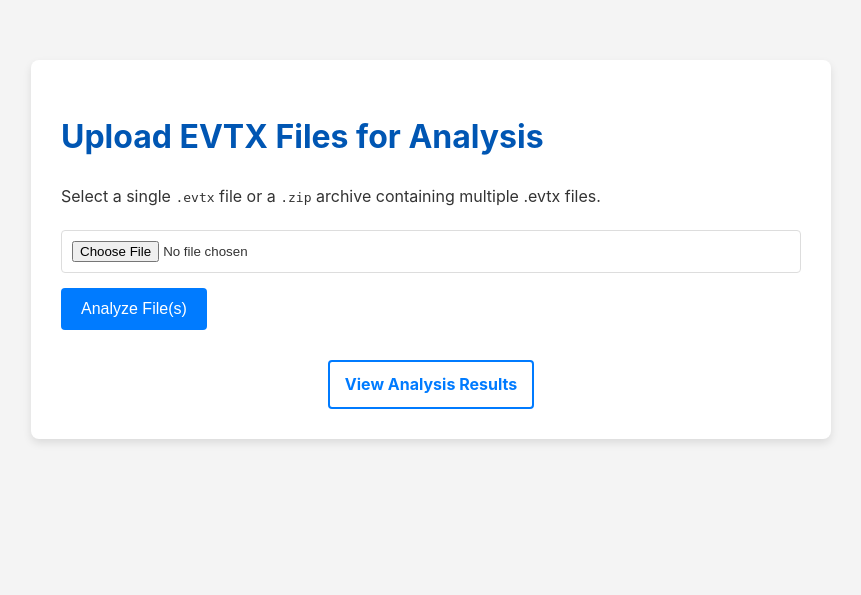
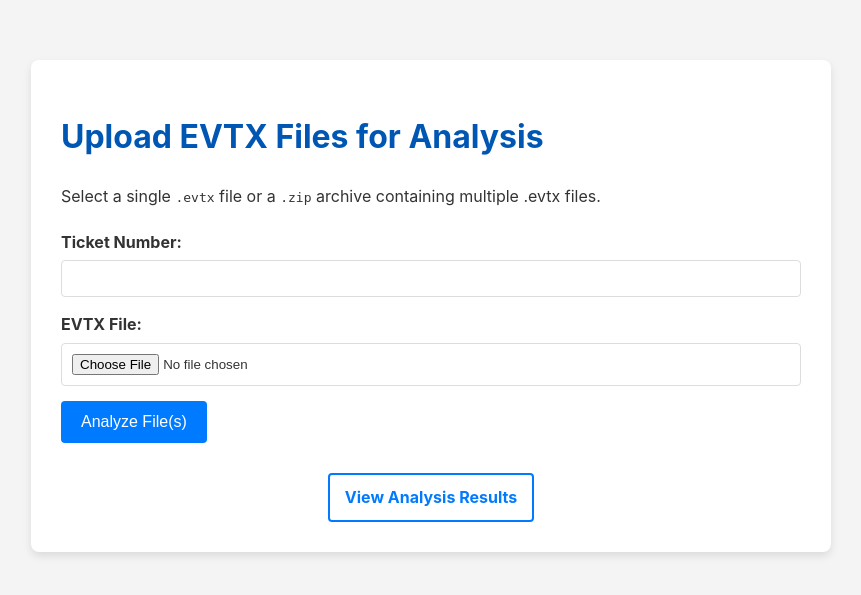
Before and after one commit to TheDr1ver/chayabusaw, a FastAPI app: page / in a window 1280 px wide. Shown: the top 595 px of the page, without its empty margins (209-1070 px from the left). Run offline with FastAPI, Linux system fonts and the light colour scheme; parts of the project's set-up code (start-up, migrations or seed data) failed here and were passed over.

Commit message:
add ticket input for better organization

```diff
--- a/app/main.py
+++ b/app/main.py
@@ -102,16 +102,16 @@ def parse_evtx_to_jsonl(evtx_path: Path, jsonl_output_path: Path):
     except Exception as e:
         logger.error(f"Error parsing {evtx_path}: {e}")
 
-def run_analysis(evtx_path: Path):
+def run_analysis(evtx_path: Path, ticket_number: str):
     """Runs Chainsaw, Hayabusa, and EVTX-to-JSONL parsing on a single file."""
 
     file_stem = evtx_path.stem  # e.g., "Security" from "Security.evtx"
-    logger.info(f"--- Starting analysis for {evtx_path.name} ---")
+    logger.info(f"--- Starting analysis for {evtx_path.name} (Ticket: {ticket_number}) ---")
 
     # 1. Run Chainsaw
-    chainsaw_output_dir = RESULTS_DIR / f"{file_stem}"
-    chainsaw_output_dir.mkdir(exist_ok=True)
-    chainsaw_output_file = RESULTS_DIR / f"{file_stem}" / f"{file_stem}_chainsaw_report.json"
+    chainsaw_output_dir = RESULTS_DIR / ticket_number / file_stem
+    chainsaw_output_dir.mkdir(parents=True, exist_ok=True)
+    chainsaw_output_file = chainsaw_output_dir / f"{file_stem}_chainsaw_report.json"
     logger.info(f"Running Chainsaw on {evtx_path.name}...")
     try:
         # Command: chainsaw hunt /path/to/file.evtx --json -o /path/to/output.json
@@ -128,10 +128,10 @@ def run_analysis(evtx_path: Path):
 
     # 2. Run Hayabusa
     # Specify output path for the JSONL report
-    hayabusa_jsonl_output = RESULTS_DIR / f"{file_stem}" / f"{file_stem}_hayabusa_report.jsonl"
+    hayabusa_jsonl_output = RESULTS_DIR / ticket_number / file_stem / f"{file_stem}_hayabusa_report.jsonl"
     # Specify output directory for the HTML report
-    hayabusa_html_output_dir = RESULTS_DIR / f"{file_stem}"
-    hayabusa_html_output_dir.mkdir(exist_ok=True) # Ensure directory exists
+    hayabusa_html_output_dir = RESULTS_DIR / ticket_number / file_stem
+    hayabusa_html_output_dir.mkdir(parents=True, exist_ok=True) # Ensure directory exists
     hayabusa_html_output_file = hayabusa_html_output_dir / "index.html"
 
     logger.info(f"Running Hayabusa on {evtx_path.name}...")
@@ -173,20 +173,19 @@ def run_analysis(evtx_path: Path):
         logger.error("Error: 'hayabusa' command not found. Is it in the system's PATH?")
 
     # 3. Parse EVTX to JSONL
-    # // jsonl_output_file = JSONL_DIR / f"{file_stem}.jsonl"
-    jsonl_output_file = RESULTS_DIR / f"{file_stem}" / f"{file_stem}_dump.jsonl"
+    jsonl_output_file = RESULTS_DIR / ticket_number / file_stem / f"{file_stem}_dump.jsonl"
     parse_evtx_to_jsonl(evtx_path, jsonl_output_file)
 
     # 4. Copy all .json and .jsonl files to the JSONL directory
-    dest_dir = JSONL_DIR / f"{file_stem}"
-    dest_dir.mkdir(exist_ok=True)
+    dest_dir = JSONL_DIR / ticket_number / file_stem
+    dest_dir.mkdir(parents=True, exist_ok=True)
 
-    src_dir = RESULTS_DIR / f"{file_stem}"
+    src_dir = RESULTS_DIR / ticket_number / file_stem
     for pattern in ("*.json", "*.jsonl"):
         for src_file in src_dir.glob(pattern):
             shutil.copy2(src_file, dest_dir / src_file.name)
 
-    logger.info(f"--- Finished analysis for {evtx_path.name} ---")
+    logger.info(f"--- Finished analysis for {evtx_path.name} (Ticket: {ticket_number}) ---")
 
 # --- API Endpoints ---
 @app.get("/", response_class=HTMLResponse)
@@ -195,15 +194,23 @@ async def get_upload_form(request: Request):
     return templates.TemplateResponse("index.html", {"request": request})
 
 @app.post("/evtx")
-async def handle_file_upload(file: UploadFile = File(...)):
+async def handle_file_upload(file: UploadFile = File(...), ticket_number: str = Form(...)):
     """Handles file upload, extraction, and triggers analysis."""
+
+    # Validate ticket number (basic validation)
+    if not ticket_number or not ticket_number.strip():
+        logger.error("Ticket number is required but was empty")
+        return RedirectResponse(url="/?error=ticket_required", status_code=303)
+
+    ticket_number = ticket_number.strip()
+    logger.info(f"Processing upload for ticket: {ticket_number}")
 
     # Create a unique temporary directory for this upload session
     session_id = str(uuid.uuid4())
     session_dir:Path = UPLOAD_DIR / session_id
     session_dir.mkdir()
 
-    upload_path = session_dir / file.filename
+    upload_path = session_dir / (file.filename or "uploaded_file")
 
     try:
         # Save the uploaded file
@@ -225,7 +232,7 @@ async def handle_file_upload(file: UploadFile = File(...)):
             logger.warning("No .evtx files found in the upload.")
         else:
             for evtx_file in evtx_files:
-                run_analysis(evtx_file)
+                run_analysis(evtx_file, ticket_number)
 
     finally:
         # Clean up the temporary upload session directory
@@ -285,27 +292,35 @@ async def show_results(request: Request):
 
 @app.get("/evtx-results", response_class=HTMLResponse)
 async def show_results(request: Request):
-    results_by_source = {}
+    results_by_ticket = {}
 
-    # each <file_stem> folder lives directly under RESULTS_DIR
-    for source_dir in sorted(RESULTS_DIR.iterdir()):
-        if not source_dir.is_dir():
+    # Now we have structure: RESULTS_DIR / {ticket_number} / {file_stem}
+    for ticket_dir in sorted(RESULTS_DIR.iterdir()):
+        if not ticket_dir.is_dir():
             continue
 
-        stem = source_dir.name
-        jsonl      = source_dir / f"{stem}_dump.jsonl"
-        chainsaw   = source_dir / f"{stem}_chainsaw_report.json"
-        hay_jsonl  = source_dir / f"{stem}_hayabusa_report.jsonl"
-        html_index = source_dir / "index.html"
+        ticket_number = ticket_dir.name
+        results_by_ticket[ticket_number] = {}
 
-        results_by_source[stem] = {
-            "jsonl":             f"/static_results/{stem}/{jsonl.name}"      if jsonl.exists()      else None,
-            "chainsaw":          f"/static_results/{stem}/{chainsaw.name}"   if chainsaw.exists()   else None,
-            "hayabusa_jsonl":    f"/static_results/{stem}/{hay_jsonl.name}"  if hay_jsonl.exists()  else None,
-            "hayabusa_html":     f"/static_results/{stem}/{html_index.name}" if html_index.exists() else None,
-        }
+        # Each ticket can have multiple file stems
+        for source_dir in sorted(ticket_dir.iterdir()):
+            if not source_dir.is_dir():
+                continue
+
+            stem = source_dir.name
+            jsonl      = source_dir / f"{stem}_dump.jsonl"
+            chainsaw   = source_dir / f"{stem}_chainsaw_report.json"
+            hay_jsonl  = source_dir / f"{stem}_hayabusa_report.jsonl"
+            html_index = source_dir / "index.html"
+
+            results_by_ticket[ticket_number][stem] = {
+                "jsonl":             f"/static_results/{ticket_number}/{stem}/{jsonl.name}"      if jsonl.exists()      else None,
+                "chainsaw":          f"/static_results/{ticket_number}/{stem}/{chainsaw.name}"   if chainsaw.exists()   else None,
+                "hayabusa_jsonl":    f"/static_results/{ticket_number}/{stem}/{hay_jsonl.name}"  if hay_jsonl.exists()  else None,
+                "hayabusa_html":     f"/static_results/{ticket_number}/{stem}/{html_index.name}" if html_index.exists() else None,
+            }
 
     return templates.TemplateResponse(
         "results.html",
-        {"request": request, "results": results_by_source}
+        {"request": request, "results": results_by_ticket}
     )
--- a/app/templates/index.html
+++ b/app/templates/index.html
@@ -20,8 +20,23 @@
     <div class="container">
         <h1>Upload EVTX Files for Analysis</h1>
         <p>Select a single <code>.evtx</code> file or a <code>.zip</code> archive containing multiple .evtx files.</p>
+
+        <!-- Error message display -->
+        <script>
+            const urlParams = new URLSearchParams(window.location.search);
+            if (urlParams.get('error') === 'ticket_required') {
+                const errorDiv = document.createElement('div');
+                errorDiv.style.cssText = 'background-color: #f8d7da; color: #721c24; padding: 10px; border: 1px solid #f5c6cb; border-radius: 4px; margin-bottom: 20px;';
+                errorDiv.innerHTML = '<strong>Error:</strong> Ticket number is required and cannot be empty.';
+                document.querySelector('.container').insertBefore(errorDiv, document.querySelector('form'));
+            }
+        </script>
         <form id="upload-form" action="/evtx" method="post" enctype="multipart/form-data">
-            <input type="file" name="file" accept=".evtx,.zip" required>
+            <label for="ticket_number" style="display: block; margin-bottom: 5px; font-weight: bold;">Ticket Number:</label>
+            <input type="text" id="ticket_number" name="ticket_number" required style="border: 1px solid #ddd; padding: 10px; border-radius: 4px; width: 100%; box-sizing: border-box; margin-bottom: 15px;">
+
+            <label for="file" style="display: block; margin-bottom: 5px; font-weight: bold;">EVTX File:</label>
+            <input type="file" id="file" name="file" accept=".evtx,.zip" required>
             <br>
             <button type="submit">Analyze File(s)</button>
         </form>
@@ -37,7 +52,13 @@
         </div>
     </div>
     <script>
-        document.getElementById('upload-form').addEventListener('submit', function() {
+        document.getElementById('upload-form').addEventListener('submit', function(e) {
+            const ticketNumber = document.getElementById('ticket_number').value.trim();
+            if (!ticketNumber) {
+                e.preventDefault();
+                alert('Please enter a ticket number before submitting.');
+                return false;
+            }
             document.getElementById('processing-message').style.display = 'block';
         });
     </script>
```
Also changed, not shown: app/templates/results.html (+9 -3 lines).
